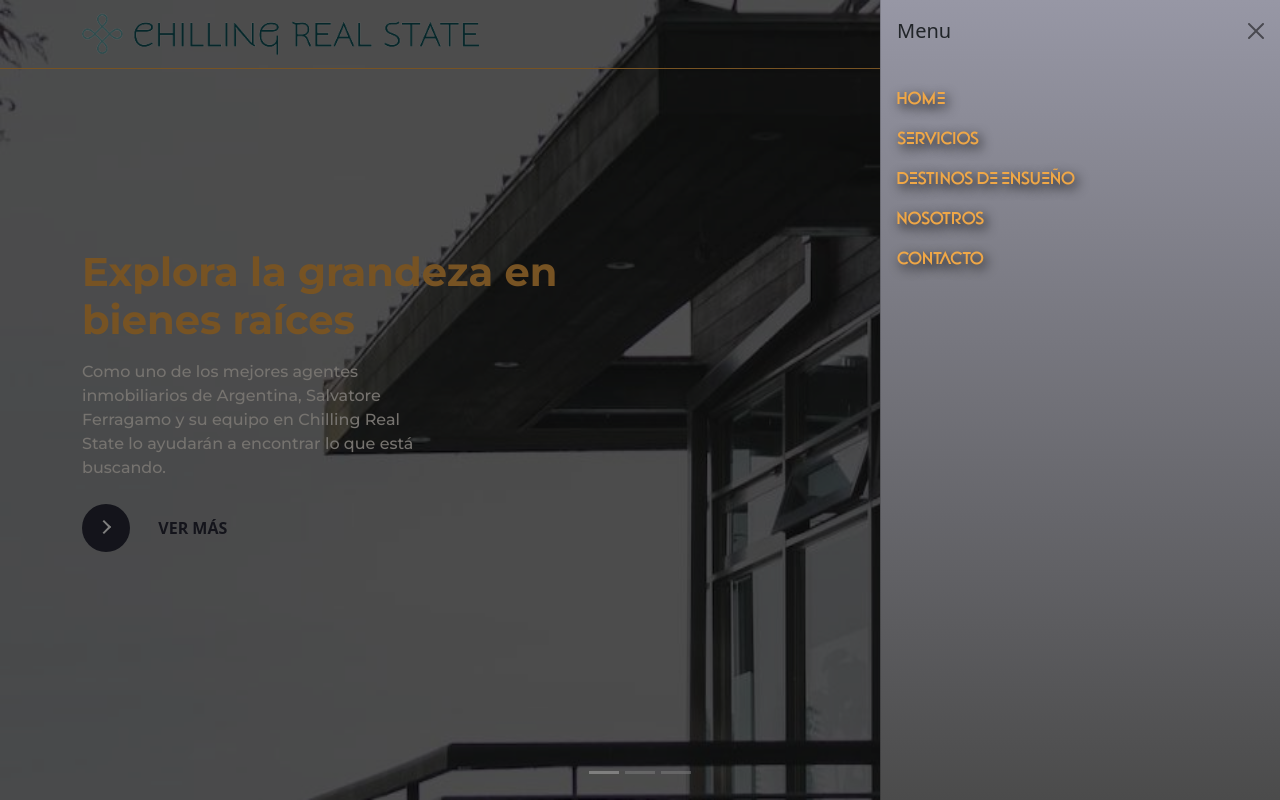
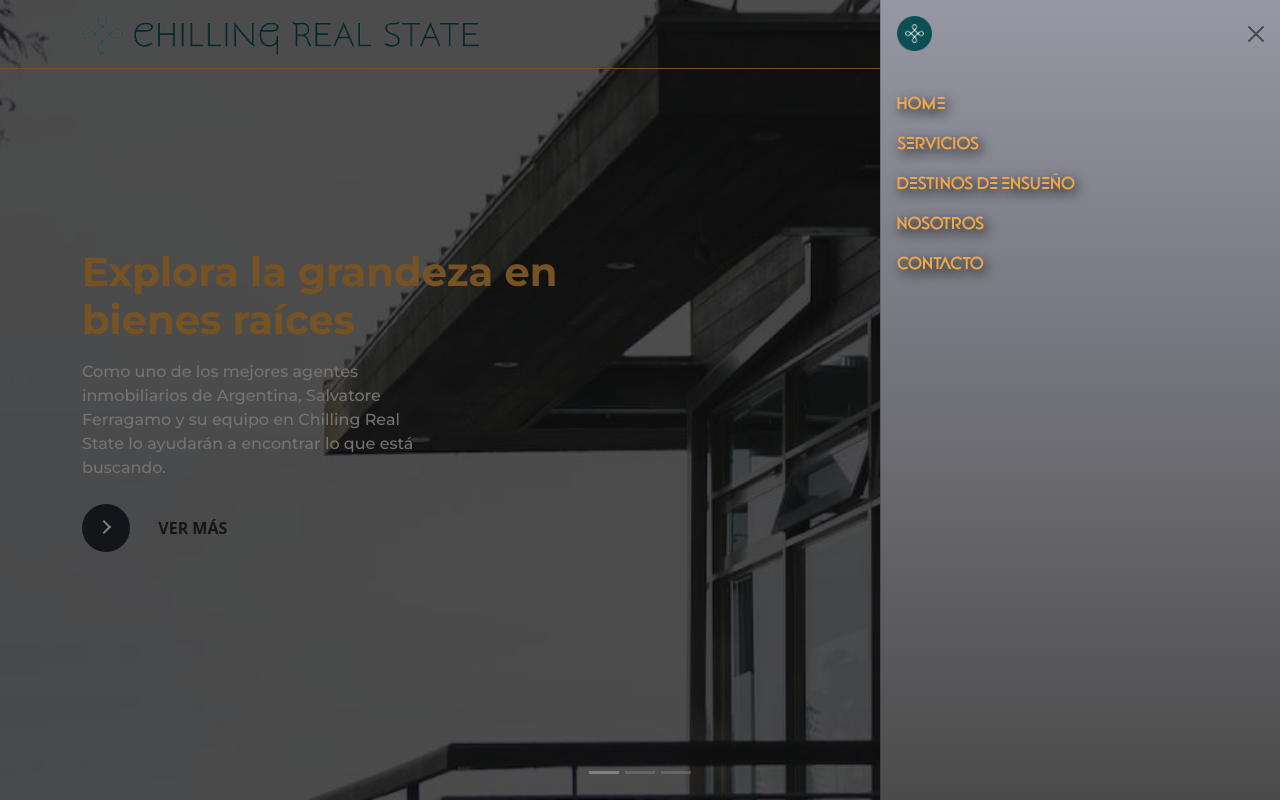
Before and after one commit to Q-ko/Api-pin-front, a React (Create React App) app: page / in a window 1280 px wide. Both pictures are taken after a click on the button 1169 px from the left and 34 px from the top of the page. Built offline with nearby package versions, Linux system fonts and the light colour scheme; a web font is replaced by a local one.

Commit message:
logo nav-offcanvas

```diff
--- a/src/App.scss
+++ b/src/App.scss
@@ -48,6 +48,11 @@ header {
         width: 77%;
         height: auto;
       }
+    }
+
+    .width-logo {
+      width: 35px;
+      height: auto;
     }
 
     .nav-link {
--- a/src/components/sections/header/components/nav.js
+++ b/src/components/sections/header/components/nav.js
@@ -1,5 +1,5 @@
 import React from "react";
-
+import logoOffcanvas from "../../../media/logo-invert.png";
 import { NavLink } from "react-router-dom";
 import logoSmall from "../../../media/logo_small.png";
 
@@ -34,9 +34,15 @@ function Nav() {
           aria-labelledby="offcanvasNavbarLabel"
         >
           <div class="offcanvas-header">
-            <h5 class="offcanvas-title" id="offcanvasNavbarLabel">
+            {/* <h5
+              class="offcanvas-title text-warning fw-bold font-fam"
+              id="offcanvasNavbarLabel"
+            >
               Menu
-            </h5>
+            </h5> */}
+            <div className="">
+              <img src={logoOffcanvas} className="width-logo" alt="" />
+            </div>
             <button
               type="button"
               class="btn-close"
```
Also changed, not shown: src/components/media/logo-invert.png (renamed from public/logo-invert.png).
